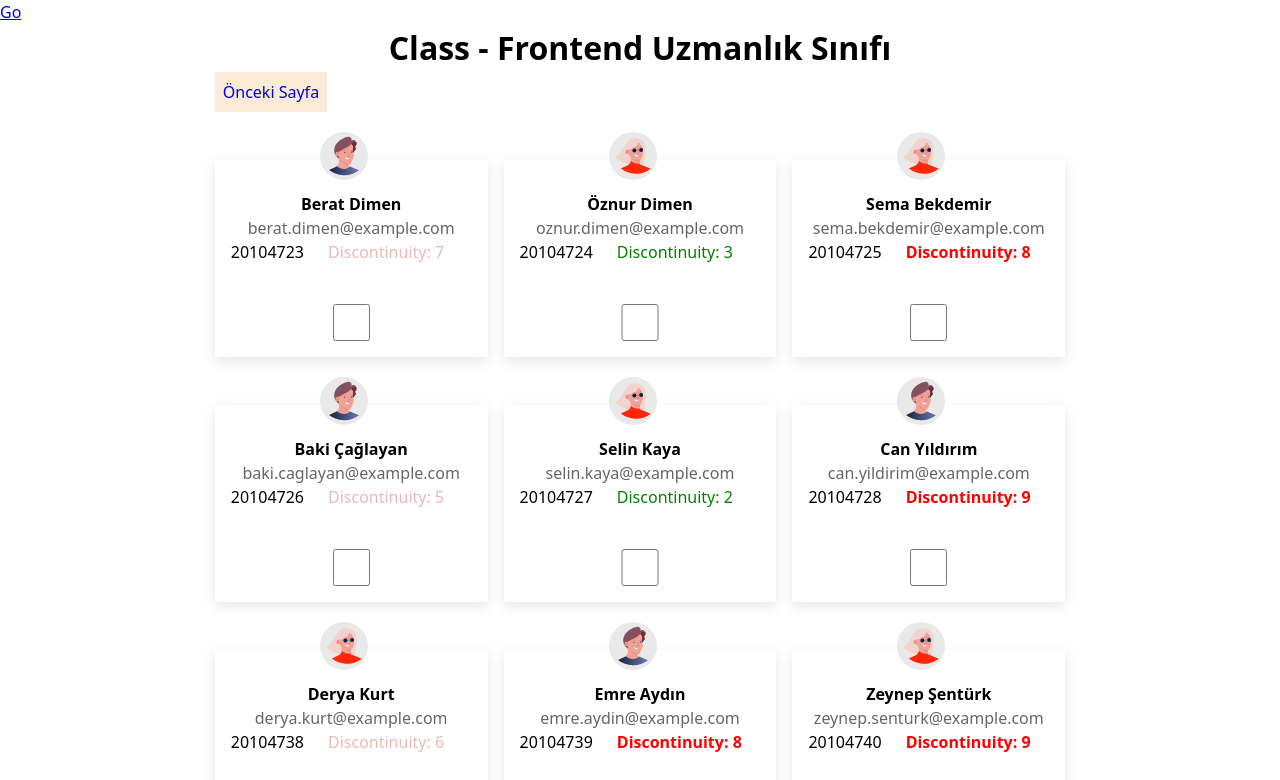
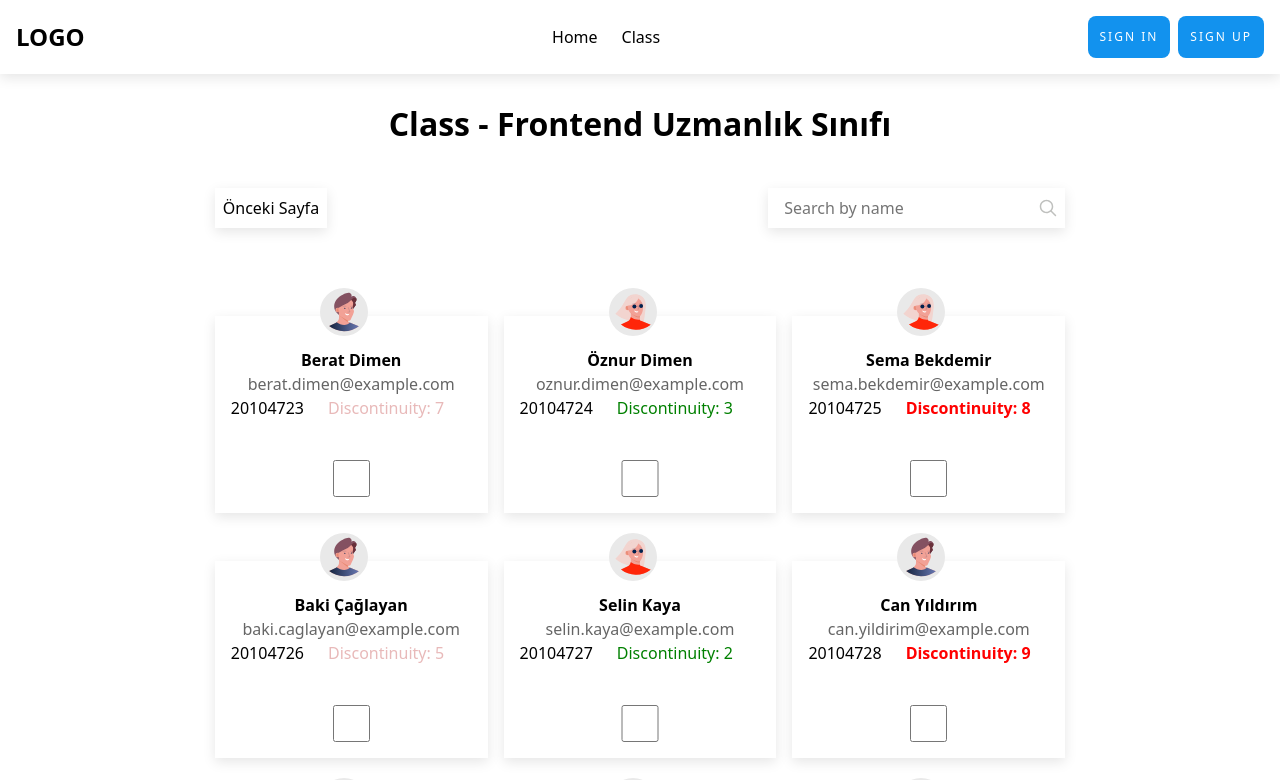
Before and after one commit to beratdimen/students-attendace-next, a Next.js app: page /class/1 in a window 1280 px wide. Shown: the top 780 px of the page. Built offline with nearby package versions, Linux system fonts and the light colour scheme.

Commit message:
icon eklendi class header eklendi

```diff
--- a/app/class/[id]/page.jsx
+++ b/app/class/[id]/page.jsx
@@ -1,6 +1,7 @@
 "use client";
 
 import { data } from "@/data";
+import { Search } from "@/helpers/icons";
 import Link from "next/link";
 import { useParams } from "next/navigation";
 import { useState } from "react";
@@ -9,9 +10,9 @@ export default function ClassDetail() {
   const { id } = useParams();
   const [checked, setChecked] = useState([]);
   const [attendance, setAttendance] = useState(null);
+  const [searchTerm, setSearchTerm] = useState("");
 
   const classes = data.find((x) => x.id == id);
-  console.log("--------" + classes);
   const [students, setStudents] = useState(
     classes.students.map((student) => {
       return {
@@ -35,15 +36,34 @@ export default function ClassDetail() {
     setStudents(updatedStudents);
   };
   console.log(checked);
+
+  const filteredStudents = students.filter((student) =>
+    `${student.name} ${student.surname}`
+      .toLowerCase()
+      .includes(searchTerm.toLowerCase())
+  );
   return (
     <div className="classDetailContainer">
       <h1>Class - {classes.name}</h1>
-      <Link className="returnPage" href={"./"}>
-        Önceki Sayfa
-      </Link>
+      <div className="detailHeader">
+        <Link className="returnPage" href={"./"}>
+          Önceki Sayfa
+        </Link>
+        <form onSubmit={(e) => e.preventDefault()}>
+          <input
+            type="text"
+            placeholder="Search by name "
+            value={searchTerm}
+            onChange={(e) => setSearchTerm(e.target.value)}
+          />
+          <button>
+            <Search />
+          </button>
+        </form>
+      </div>
 
       <div className="detailBox">
-        {students.map((student) => (
+        {filteredStudents.map((student) => (
           <div>
             {student.gender === "Male" ? (
               <img src="../img/avatar-male.svg" alt="Male Avatar" />
@@ -97,6 +117,7 @@ export default function ClassDetail() {
       </div>
       {attendance === true ? (
         <button
+          className="attencedBtn"
           onClick={() => {
             setAttendance(false);
             setStudents(
@@ -109,10 +130,11 @@ export default function ClassDetail() {
             );
           }}
         >
-          Sıfırla
+          Reset
         </button>
       ) : (
         <button
+          className="attencedBtn"
           onClick={() => {
             setAttendance(true);
             setStudents(
@@ -128,7 +150,7 @@ export default function ClassDetail() {
             );
           }}
         >
-          Yoklama Tamamla
+          Complete the roll call
         </button>
       )}
     </div>
--- a/app/globals.css
+++ b/app/globals.css
@@ -47,7 +47,66 @@ h6 {
 
 h1 {
   text-align: center;
+  margin-top: 100px;
 }
+
+.returnPage {
+  box-shadow: 0px 4px 12px rgba(0, 0, 0, 0.1);
+  padding: 4px 8px;
+  width: fit-content;
+  text-decoration: none;
+  color: black;
+  cursor: pointer;
+}
+
+.returnPage:hover {
+  background-color: green;
+  color: white;
+}
+
+/* header start  */
+header {
+  display: flex;
+  justify-content: space-between;
+  align-items: center;
+  gap: 24px;
+  box-shadow: 0px 4px 12px rgba(0, 0, 0, 0.1);
+  position: fixed;
+  width: 100%;
+  padding: 16px;
+  top: 0;
+  z-index: 999;
+  background-color: #fff !important;
+
+  ul {
+    list-style: none;
+    display: flex;
+    gap: 24px;
+
+    a {
+      text-decoration: none;
+      color: black;
+      font-weight: 500;
+    }
+  }
+
+  .signBtns {
+    display: flex;
+    gap: 8px;
+    button {
+      letter-spacing: 2px;
+      background-color: #1292ee;
+      border: 0px;
+      padding: 12px;
+      border-radius: 8px;
+      color: white;
+      text-transform: uppercase;
+      cursor: pointer;
+      font-size: 12px;
+    }
+  }
+}
+/* header end  */
 
 /* classes kısmı start  */
 
@@ -137,10 +196,32 @@ h1 {
   display: grid;
   justify-content: center;
 
+  .detailHeader {
+    display: flex;
+    align-items: center;
+    justify-content: space-between;
+    margin-block: 40px;
+
+    form {
+      display: flex;
+      align-items: center;
+      box-shadow: 0px 4px 12px rgba(0, 0, 0, 0.1);
+
+      input {
+        border: none;
+        padding: 8px 16px;
+      }
+      button {
+        padding: 4px 8px;
+        background-color: transparent;
+        border: none;
+      }
+    }
+  }
   .returnPage {
-    background-color: antiquewhite;
     padding: 8px;
     width: fit-content;
+    box-shadow: 0px 4px 12px rgba(0, 0, 0, 0.1);
   }
 
   a {
@@ -215,6 +296,23 @@ h1 {
       }
     }
   }
+
+  .attencedBtn {
+    display: flex;
+    align-items: flex-start;
+    border: none;
+    background-color: transparent;
+    box-shadow: 0px 4px 12px rgba(0, 0, 0, 0.1);
+    margin-block: 60px;
+    padding: 6px 8px;
+    width: fit-content;
+    cursor: pointer;
+  }
+
+  .attencedBtn:hover {
+    background-color: green;
+    color: white;
+  }
 }
 
 @keyframes blinkColor {
--- a/app/layout.js
+++ b/app/layout.js
@@ -22,7 +22,22 @@ export default function RootLayout({ children }) {
   return (
     <html lang="en">
       <body className={`${geistSans.variable} ${geistMono.variable}`}>
-        <Link href={"/class"}>Go </Link>
+        <header>
+          <h2>LOGO</h2>
+          <ul>
+            <li>
+              <Link href={"/"}>Home</Link>
+            </li>
+            <li>
+              <Link href={"/class"}>Class</Link>
+            </li>
+          </ul>
+          <div className="signBtns">
+            <button>Sign In</button>
+            <button>Sign Up</button>
+          </div>
+        </header>
+
         {children}
       </body>
     </html>
--- /dev/null
+++ b/helpers/icons/index.jsx
@@ -0,0 +1,18 @@
+export const Search = () => {
+  return (
+    <svg
+      width="18px"
+      height="18px"
+      viewBox="0 0 24 24"
+      fill="white"
+      xmlns="http://www.w3.org/2000/svg"
+    >
+      <path
+        fill-rule="evenodd"
+        clip-rule="evenodd"
+        d="M17.0392 15.6244C18.2714 14.084 19.0082 12.1301 19.0082 10.0041C19.0082 5.03127 14.9769 1 10.0041 1C5.03127 1 1 5.03127 1 10.0041C1 14.9769 5.03127 19.0082 10.0041 19.0082C12.1301 19.0082 14.084 18.2714 15.6244 17.0392L21.2921 22.707C21.6828 23.0977 22.3163 23.0977 22.707 22.707C23.0977 22.3163 23.0977 21.6828 22.707 21.2921L17.0392 15.6244ZM10.0041 17.0173C6.1308 17.0173 2.99087 13.8774 2.99087 10.0041C2.99087 6.1308 6.1308 2.99087 10.0041 2.99087C13.8774 2.99087 17.0173 6.1308 17.0173 10.0041C17.0173 13.8774 13.8774 17.0173 10.0041 17.0173Z"
+        fill="#BFC0BE"
+      />
+    </svg>
+  );
+};
```
Also changed, not shown: app/class/page.jsx (+3 -9 lines), components/sideNav/index.jsx (deleted, +0 -11 lines).
